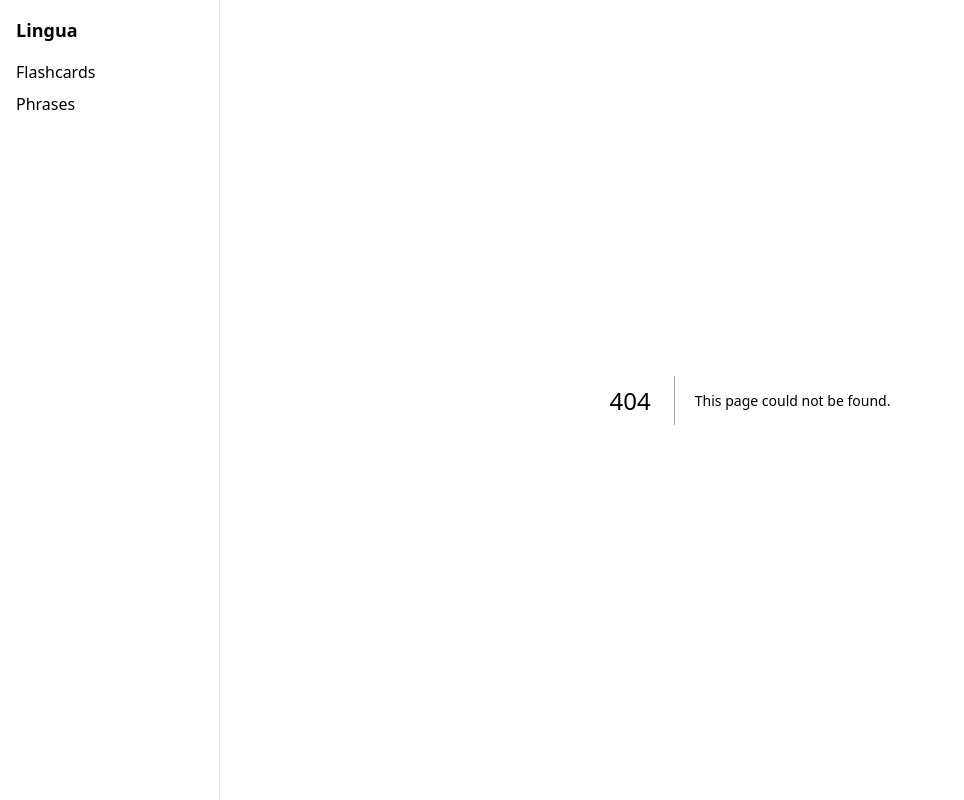
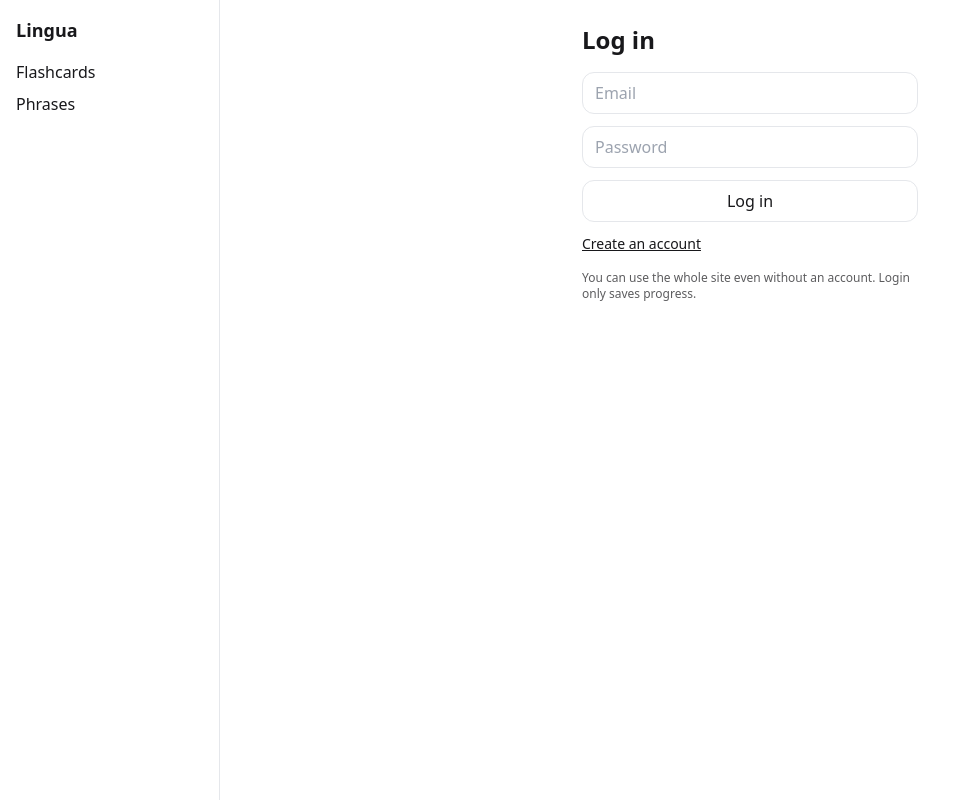
Before and after one commit to Dav1d3011/lingua-starter, a Next.js app: page /login in a window 1280 px wide. Before the commit this address had no page. Shown: the whole page, without its empty margins (0-964 px from the left). Built offline with nearby package versions, Linux system fonts and the light colour scheme; no server answers.

Commit message:
feat(auth): add login/signup

```diff
--- /dev/null
+++ b/app/login/page.tsx
@@ -0,0 +1,45 @@
+'use client';
+import { useState } from 'react';
+import { supabase } from '@/lib/supabaseClient';
+
+export default function LoginPage() {
+  const [mode, setMode] = useState<'in' | 'up'>('in');
+  const [email, setEmail] = useState(''); const [password, setPassword] = useState('');
+  const [msg, setMsg] = useState<string | null>(null); const [loading, setLoading] = useState(false);
+
+  async function submit(e: React.FormEvent) {
+    e.preventDefault(); setMsg(null); setLoading(true);
+    try {
+      const fn = mode === 'in'
+        ? supabase.auth.signInWithPassword({ email, password })
+        : supabase.auth.signUp({ email, password });
+      const { error } = await fn; if (error) throw error;
+      setMsg(mode === 'in' ? 'Signed in!' : 'Account created & signed in!');
+    } catch (err: any) { setMsg(err.message ?? 'Something went wrong'); }
+    finally { setLoading(false); }
+  }
+
+  return (
+    <main className="p-6 max-w-sm mx-auto">
+      <h1 className="text-2xl font-bold mb-4">{mode === 'in' ? 'Log in' : 'Create account'}</h1>
+      <form onSubmit={submit} className="space-y-3">
+        <input className="w-full border rounded-xl px-3 py-2" placeholder="Email"
+               type="email" value={email} onChange={e=>setEmail(e.target.value)} required />
+        <input className="w-full border rounded-xl px-3 py-2" placeholder="Password"
+               type="password" value={password} onChange={e=>setPassword(e.target.value)} required />
+        <button disabled={loading} className="w-full border rounded-xl px-3 py-2">
+          {loading ? 'Please wait…' : (mode === 'in' ? 'Log in' : 'Sign up')}
+        </button>
+      </form>
+      <div className="text-sm mt-3">
+        {mode === 'in'
+          ? <button className="underline" onClick={()=>setMode('up')}>Create an account</button>
+          : <button className="underline" onClick={()=>setMode('in')}>I already have an account</button>}
+      </div>
+      {msg && <div className="mt-3 text-sm">{msg}</div>}
+      <p className="text-xs opacity-70 mt-4">
+        You can use the whole site even without an account. Login only saves progress.
+      </p>
+    </main>
+  );
+}
--- /dev/null
+++ b/lib/supabaseClient.ts
@@ -0,0 +1,7 @@
+'use client';
+import { createClient } from '@supabase/supabase-js';
+
+export const supabase = createClient(
+  process.env.NEXT_PUBLIC_SUPABASE_URL!,
+  process.env.NEXT_PUBLIC_SUPABASE_ANON_KEY!
+);
```
